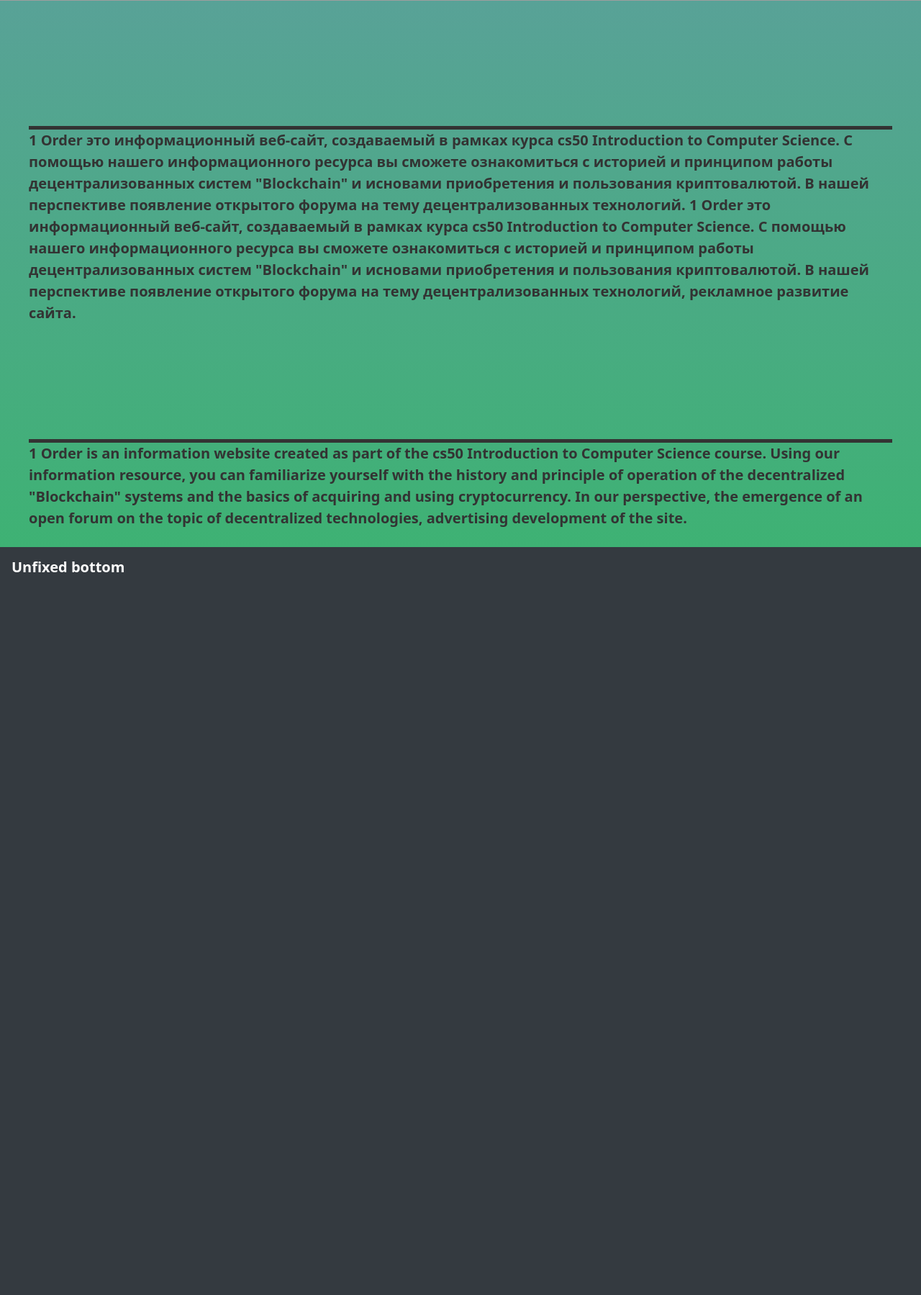
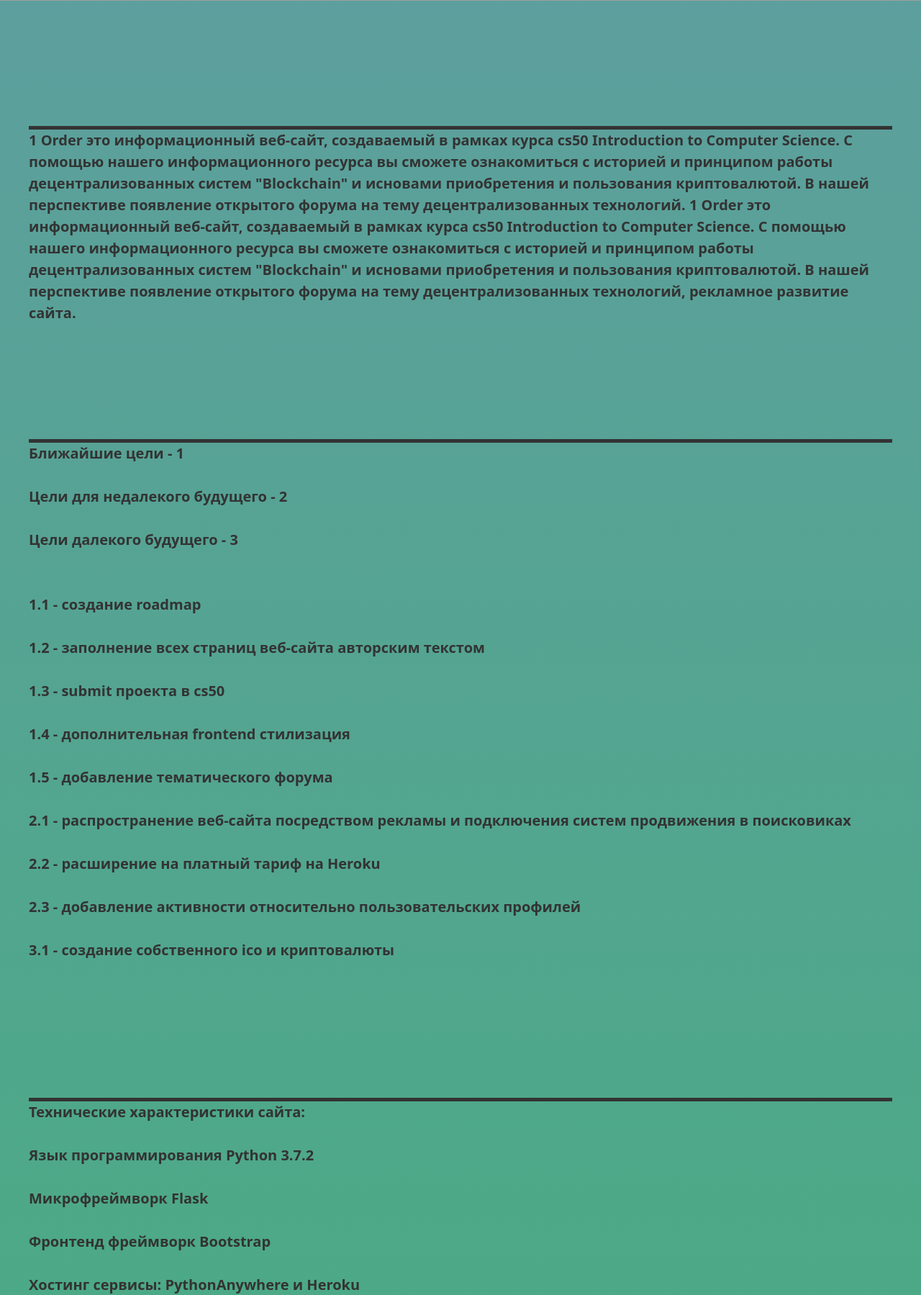
Before and after one commit to e-th3r/1order, a Python web app: template app/templates/aboutproject.html in a window 1280 px wide. Shown: the part 191-1990 px from the top of the page at 72% size. Before the commit the page ends 986 px from the top, so only its background shows below. Run offline with Jinja, Linux system fonts and the light colour scheme; the template is opened without the code that fills it, so the values that code supplies are empty; some libraries are stand-ins or nearby versions; grey boxes are pictures that could not be loaded.

Commit message:
Added some new text

```diff
--- a/app/routes.py
+++ b/app/routes.py
@@ -13,6 +13,9 @@ def whatis():
 @app.route("/aboutproject.html")
 def aboutproject():
 	return render_template("aboutproject.html")
+@app.route("/forinvestors.html")
+def forinvestors():
+    return render_template("forinvestors.html")
 
 @app.route('/login.html', methods=['GET', 'POST'])
 def login():
--- a/app/templates/aboutproject.html
+++ b/app/templates/aboutproject.html
@@ -6,10 +6,105 @@
 <div>
 	<p class="content" style="margin-top: 160px">
 		1 Order это информационный веб-сайт, создаваемый в рамках курса cs50 Introduction to Computer Science. С помощью нашего информационного ресурса вы сможете ознакомиться с историей и принципом работы децентрализованных систем "Blockchain" и исновами приобретения и пользования криптовалютой. В нашей перспективе появление открытого форума на тему децентрализованных технологий. 1 Order это информационный веб-сайт, создаваемый в рамках курса cs50 Introduction to Computer Science. С помощью нашего информационного ресурса вы сможете ознакомиться с историей и принципом работы децентрализованных систем "Blockchain" и исновами приобретения и пользования криптовалютой. В нашей перспективе появление открытого форума на тему децентрализованных технологий, рекламное развитие сайта.
+
+	</p>
+
+	<p class="content" style="margin-top: 160px">
+		Ближайшие цели - 1<br>
+		<br>
+		Цели для недалекого будущего - 2<br>
+		<br>
+		Цели далекого будущего - 3<br>
+		<br>
+		<br>
+
+		1.1 - создание roadmap<br>
+		<br>
+		1.2 - заполнение всех страниц веб-сайта авторским текстом<br>
+		<br>
+
+		1.3 - submit проекта в cs50<br>
+		<br>
+		1.4 - дополнительная frontend стилизация<br>
+		<br>
+		1.5 - добавление тематического форума<br>
+		<br>
+
+
+		2.1 - распространение веб-сайта посредством рекламы и подключения систем продвижения в поисковиках<br>
+		<br>
+		2.2 - расширение на платный тариф на Heroku<br>
+		<br>
+		2.3 - добавление активности относительно пользовательских профилей<br>
+		<br>
+
+
+		3.1 - создание собственного ico и криптовалюты <br>
+		<br>
+
+	</p>
+	<p class="content" style="margin-top: 160px">
+		Технические характеристики сайта:<br>
+		<br>
+		Язык программирования Python 3.7.2<br>
+		<br>
+		Микрофреймворк Flask<br>
+		<br>
+
+		Фронтенд фреймворк Bootstrap<br>
+		<br>
+		Хостинг сервисы: PythonAnywhere и Heroku
 		<br>
 	</p>
 	<p class="content" style="margin-top: 160px">
 		1 Order is an information website created as part of the cs50 Introduction to Computer Science course. Using our information resource, you can familiarize yourself with the history and principle of operation of the decentralized "Blockchain" systems and the basics of acquiring and using cryptocurrency. In our perspective, the emergence of an open forum on the topic of decentralized technologies, advertising development of the site.
 	</p>
+	<p class = "content" style = "margin-top: 160px">
+		Nearest targets - 1 <br>
+		<br>
+		Goals for the near future - 2 <br>
+		<br>
+		Distant Future Goals - 3 <br>
+		<br>
+		<br>
+
+		1.1 - creating a roadmap <br>
+		<br>
+		1.2 - filling all pages of the website with the author's text <br>
+		<br>
+
+		1.3 - submit a project to cs50 <br>
+		<br>
+		1.4 - additional frontend styling <br>
+		<br>
+		1.5 - adding a thematic forum <br>
+		<br>
+
+
+		2.1 - spreading the website through advertising and connecting promotion systems in search engines <br>
+		<br>
+		2.2 - extending paid plan on Heroku <br>
+		<br>
+		2.3 - adding activity regarding user profiles <br>
+		<br>
+
+
+		3.1 - creating your own ico and cryptocurrency <br>
+		<br>
+
+	</p>
+	<p class = "content" style = "margin-top: 160px">
+		Site specifications: <br>
+		<br>
+		Python 3.7.2 Programming Language <br>
+		<br>
+		Flask microframework <br>
+		<br>
+
+		Bootstrap frontend framework <br>
+		<br>
+		Hosting services: PythonAnywhere and Heroku
+		<br>
+	</p>
 </div>
 {% endblock %}
--- a/app/templates/layout.html
+++ b/app/templates/layout.html
@@ -187,6 +187,7 @@
 				left: 0em;
 			}
 		}
+
 	</style>
 	{% block title %}
 	{% endblock %}
@@ -269,7 +270,7 @@
 	<iframe style="margin-top:70px;width:100%;border:0;overflow:hidden;background-color:transparent;height:122px" scrolling="no" src="https://fortrader.org/informers/getInformer?st=31&cat=15&title=%D0%A1urrent%20cryptocurrency%20rate&texts=%7B%22toolTitle%22%3A%22%D0%9A%D1%80%D0%B8%D0%BF%D1%82%D0%BE%D0%B2%D0%B0%D0%BB%D1%8E%D1%82%D0%B0%22%2C%22bid%22%3A%22%D0%A6%D0%B5%D0%BD%D0%B0%22%7D&mult=1.02&showGetBtn=0&w=0&hideDiff=1&colors=titleTextColor%3Dffffff%2CtitleBackgroundColor%3Dffbb33%2CsymbolTextColor%3Dffffff%2CtableTextColor%3Dffffff%2CprofitTextColor%3D89bb50%2CprofitBackgroundColor%3Deaf7e1%2ClossTextColor%3Dff1616%2ClossBackgroundColor%3Df6e1e1%2CborderTdColor%3D167ac6%2CtableBorderColor%3D167ac6%2CtrBackgroundColor%3D343a40%2CinformerLinkTextColor%3D5e5e5e%2CinformerLinkBackgroundColor%3Df6f6f6&items=133%2C25457%2C25470%2C25469%2C25468%2C25494&columns="></iframe>
 	{% block body %}
     {% endblock %}
-	<nav class="navbar sticky-bottom navbar-dark bg-dark">
+	<nav class="navbar Unfixed-bottom navbar-dark bg-dark">
 	  <a class="navbar-brand" href="#">Unfixed bottom</a>
 	</nav>
   </div>
```
Also changed, not shown: app/templates/forinvestors.html (+33 -52 lines), app/templates/whatis.html (+6 -3 lines), migrations/env.py (+17 -26 lines), migrations/versions/780739b227a7_posts_table.py (added, +37 -0 lines), migrations/versions/e517276bb1c2_users_table.py (added, +38 -0 lines).
